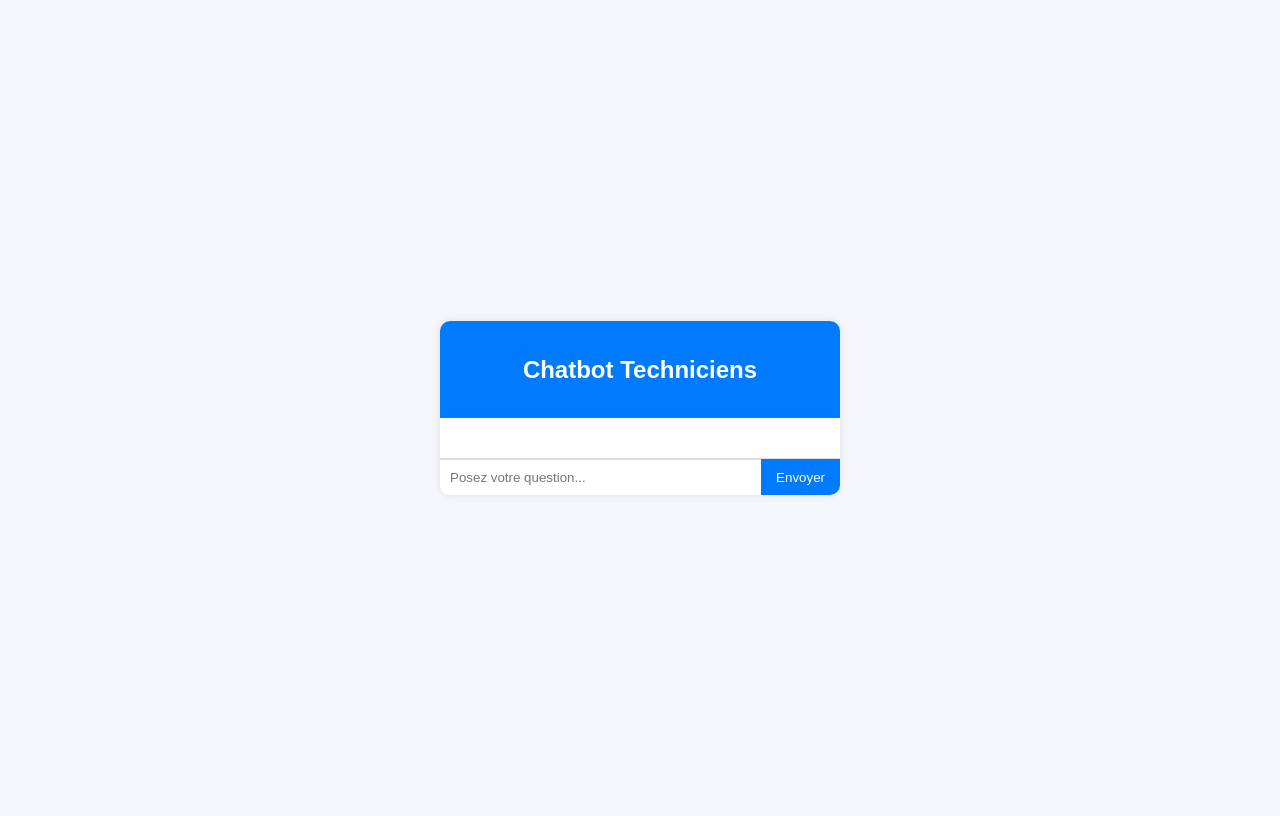
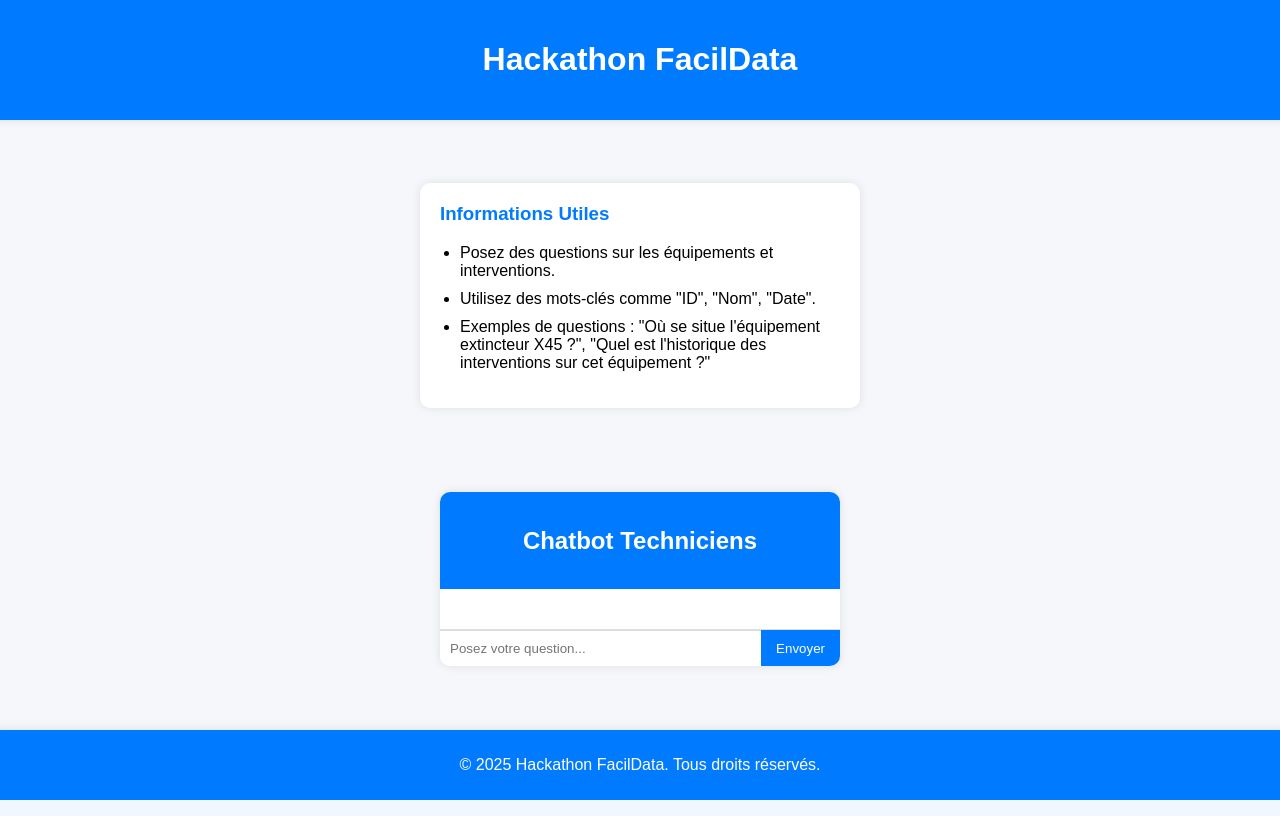
Before and after one commit to Liovax1/Hackathon_FacilData, a FastAPI app: page / in a window 1280 px wide. Run offline with FastAPI, Linux system fonts and the light colour scheme; parts of the project's set-up code (start-up, migrations or seed data) failed here and were passed over.

Commit message:
Front en cours

```diff
--- a/app/app.py
+++ b/app/app.py
@@ -48,8 +48,8 @@ class QuestionRequest(BaseModel):
 async def get_index():
     """ Servir la page index.html """
     try:
-        with open(os.path.join("templates", "index.html")) as f:
-            return f.read()
+        with open(os.path.join("templates", "index.html"), encoding="utf-8") as f:
+            return HTMLResponse(content=f.read(), status_code=200)
     except FileNotFoundError:
         raise HTTPException(status_code=404, detail="Page index.html non trouvée.")
 
@@ -61,7 +61,7 @@ def ask_mistral(request: QuestionRequest):
         print(f"Question reçue : {question_lower}")
 
         # Extraction de l'ID d'équipement via regex
-        match = re.search(r'id\s*:\s*([a-zA-Z0-9\s]+)', question_lower)
+        match = re.search(r'\bID\s*[:=\s]+\s*([\w-]+)\b', question_lower)
         if match:
             equipment_id = match.group(1).strip()
             print(f"ID d'équipement extrait : {equipment_id}")
@@ -115,7 +115,7 @@ def ask_mistral(request: QuestionRequest):
                 print(f"Réponse Mistral AI : {response_json}")
 
                 if "choices" in response_json and len(response_json["choices"]) > 0:
-                    return {"response": response_json["choices"][0]["message"]["content"]}
+                    return {"response": response_json["choices"][0]["message"]["content"].encode("utf-8").decode("utf-8")}
                 else:
                     raise HTTPException(status_code=500, detail="Réponse invalide de Mistral AI.")
             else:
--- a/app/static/styles.css
+++ b/app/static/styles.css
@@ -2,9 +2,29 @@ body {
     font-family: 'Arial', sans-serif;
     background-color: #f5f7fa;
     display: flex;
-    justify-content: center;
+    flex-direction: column;
+    justify-content: space-between; /* Changer en space-between */
     align-items: center;
     height: 100vh;
+    margin: 0; /* Supprimer les marges */
+}
+
+.main-header {
+    background-color: #007bff;
+    color: white;
+    padding: 20px;
+    text-align: center;
+    width: 100%;
+    box-shadow: 0 0 10px rgba(0,0,0,0.1);
+}
+
+.main-footer {
+    background-color: #007bff;
+    color: white;
+    padding: 10px;
+    text-align: center;
+    width: 100%;
+    box-shadow: 0 0 10px rgba(0,0,0,0.1);
 }
 
 .chat-container {
@@ -15,6 +35,7 @@ body {
     display: flex;
     flex-direction: column;
     overflow: hidden;
+    margin-top: 20px; /* Ajouter une marge en haut */
 }
 
 .chat-header {
@@ -76,3 +97,24 @@ button {
 button:hover {
     background-color: #0056b3;
 }
+
+.info-container {
+    background-color: #fff;
+    width: 400px;
+    border-radius: 10px;
+    box-shadow: 0 0 10px rgba(0,0,0,0.1);
+    padding: 20px;
+}
+
+.info-container h3 {
+    margin-top: 0;
+    color: #007bff;
+}
+
+.info-container ul {
+    padding-left: 20px;
+}
+
+.info-container li {
+    margin-bottom: 10px;
+}
--- a/app/templates/index.html
+++ b/app/templates/index.html
@@ -1,5 +1,5 @@
 <!DOCTYPE html>
-<html lang="en">
+<html lang="fr">
 <head>
     <meta charset="UTF-8">
     <meta name="viewport" content="width=device-width, initial-scale=1.0">
@@ -8,6 +8,17 @@
     <script src="https://cdn.jsdelivr.net/npm/axios/dist/axios.min.js"></script>
 </head>
 <body>
+    <header class="main-header">
+        <h1>Hackathon FacilData</h1>
+    </header>
+    <div class="info-container">
+        <h3>Informations Utiles</h3>
+        <ul>
+            <li>Posez des questions sur les équipements et interventions.</li>
+            <li>Utilisez des mots-clés comme "ID", "Nom", "Date".</li>
+            <li>Exemples de questions : "Où se situe l'équipement extincteur X45 ?", "Quel est l'historique des interventions sur cet équipement ?"</li>
+        </ul>
+    </div>
     <div class="chat-container">
         <div class="chat-header">
             <h2>Chatbot Techniciens</h2>
@@ -18,7 +29,9 @@
             <button type="submit">Envoyer</button>
         </form>
     </div>
-
+    <footer class="main-footer">
+        <p>&copy; 2025 Hackathon FacilData. Tous droits réservés.</p>
+    </footer>
     <script src="/static/scripts.js"></script>
 </body>
 </html>
```
Also changed, not shown: README.md (deleted).
